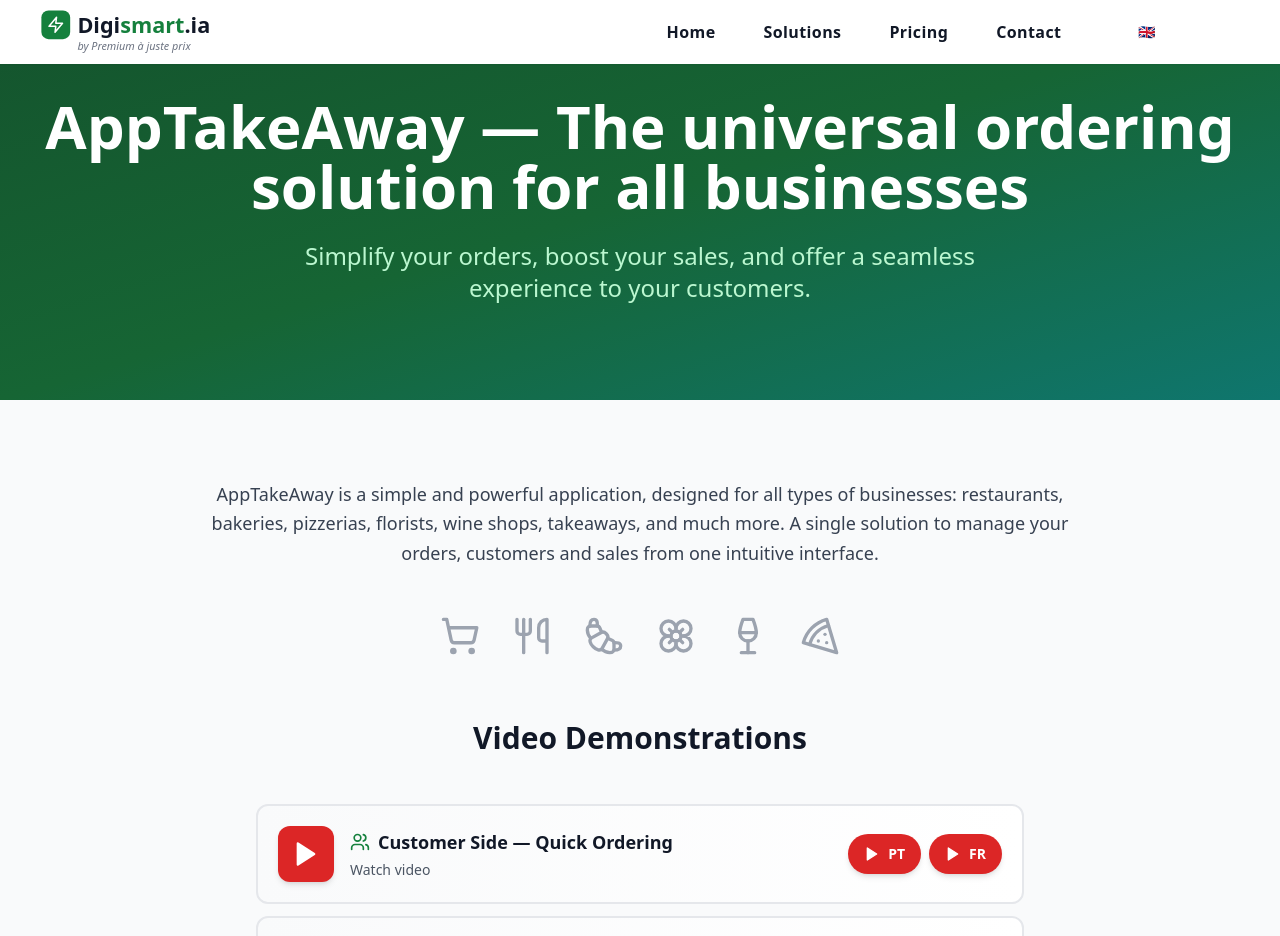
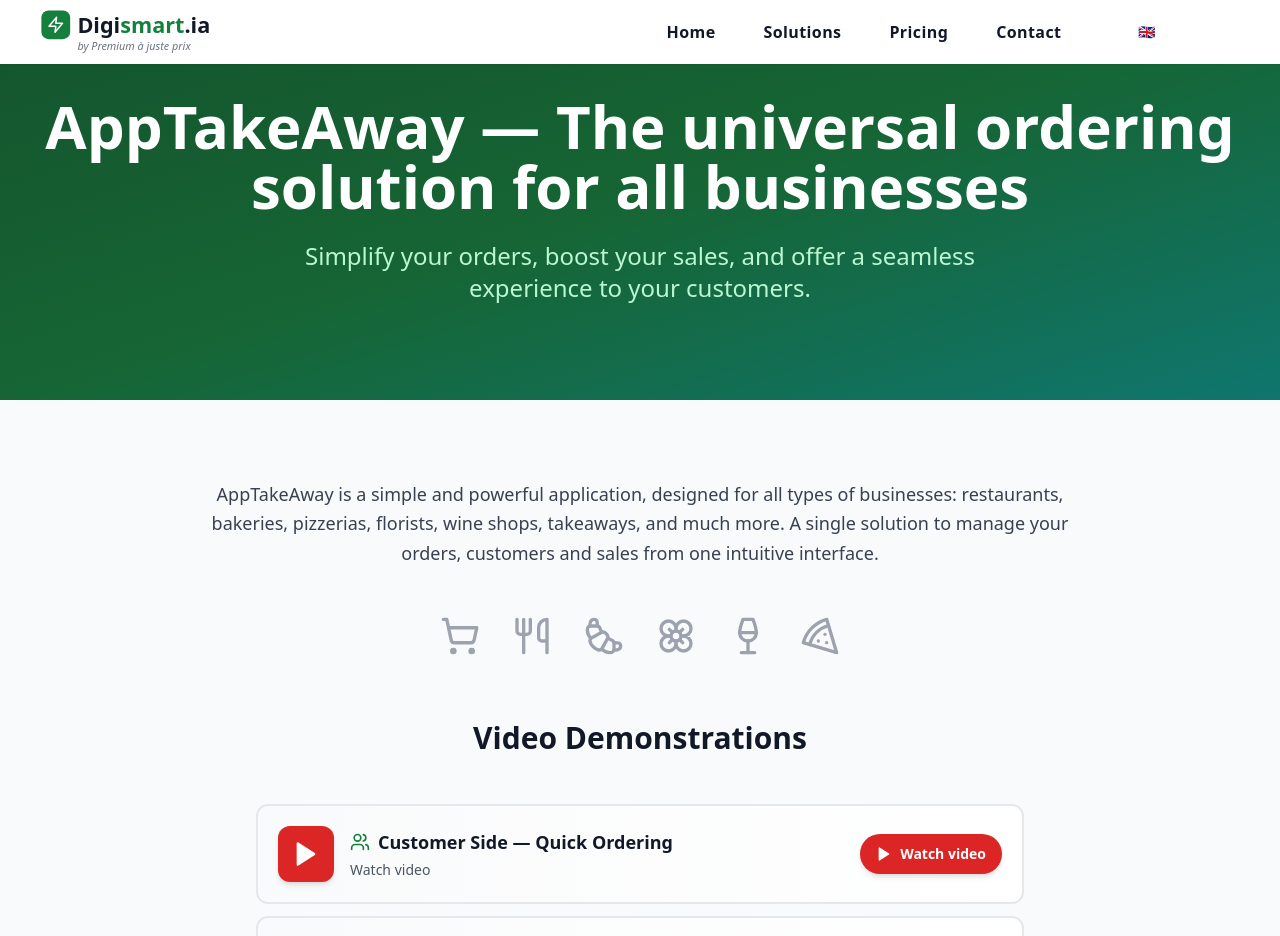
Before and after one commit to ALICE4765-326/digismart, a React (Vite) app: page /solutions in a window 1280 px wide. Shown: the top 936 px of the page. Built offline with nearby package versions, Linux system fonts and the light colour scheme.

Commit message:
Updated Solutions.tsx

```diff
--- a/src/pages/Solutions.tsx
+++ b/src/pages/Solutions.tsx
@@ -3,7 +3,7 @@ import { useTranslation } from 'react-i18next';
 import { ShoppingBag, Users, TrendingUp, CreditCard, Calendar, PhoneCall, MapPin, Monitor, Utensils, Croissant, Flower, Wine, Pizza, ShoppingCart, Play, ExternalLink } from 'lucide-react';
 
 export const Solutions = () => {
-  const { t } = useTranslation();
+  const { t, i18n } = useTranslation();
 
   const commerceTypes = [
     { icon: Utensils },
@@ -109,7 +109,9 @@ export const Solutions = () => {
 
                     {/* Language Buttons */}
                     <div className="flex-shrink-0 flex gap-2">
-                      {card.videos.map((video, videoIndex) => (
+                      {i18n.language === 'en' ? (
+                        // English: Show both FR and PT buttons
+                        card.videos.map((video, videoIndex) => (
                           <a
                             key={`${cardIndex}-${videoIndex}`}
                             href={video.url.replace('/embed/', '/watch?v=')}
@@ -118,9 +120,34 @@ export const Solutions = () => {
                             className="flex items-center gap-2 bg-red-600 text-white text-sm font-bold px-4 py-2.5 rounded-full shadow-md hover:bg-red-700 transition-colors"
                           >
                             <Play className="h-4 w-4 fill-white" />
-                          <span>{video.language === 'Portuguese' ? 'PT' : 'FR'}</span>
+                            <span>{video.language.toLowerCase().includes('portug') ? 'PT' : 'FR'}</span>
                           </a>
-                      ))}
+                        ))
+                      ) : (
+                        // French or Portuguese: Show single button with matching language
+                        (() => {
+                          const currentLangVideo = card.videos.find(video => {
+                            if (i18n.language === 'pt') {
+                              return video.language.toLowerCase().includes('portug');
+                            } else if (i18n.language === 'fr') {
+                              return !video.language.toLowerCase().includes('portug');
+                            }
+                            return false;
+                          }) || card.videos[0];
+
+                          return (
+                            <a
+                              href={currentLangVideo.url.replace('/embed/', '/watch?v=')}
+                              target="_blank"
+                              rel="noopener noreferrer"
+                              className="flex items-center gap-2 bg-red-600 text-white text-sm font-bold px-4 py-2.5 rounded-full shadow-md hover:bg-red-700 transition-colors"
+                            >
+                              <Play className="h-4 w-4 fill-white" />
+                              <span>{t('solutions.appTakeAway.watchVideo')}</span>
+                            </a>
+                          );
+                        })()
+                      )}
                     </div>
                   </div>
                 );
```
Lines whose indentation alone changed are shown as unchanged.
